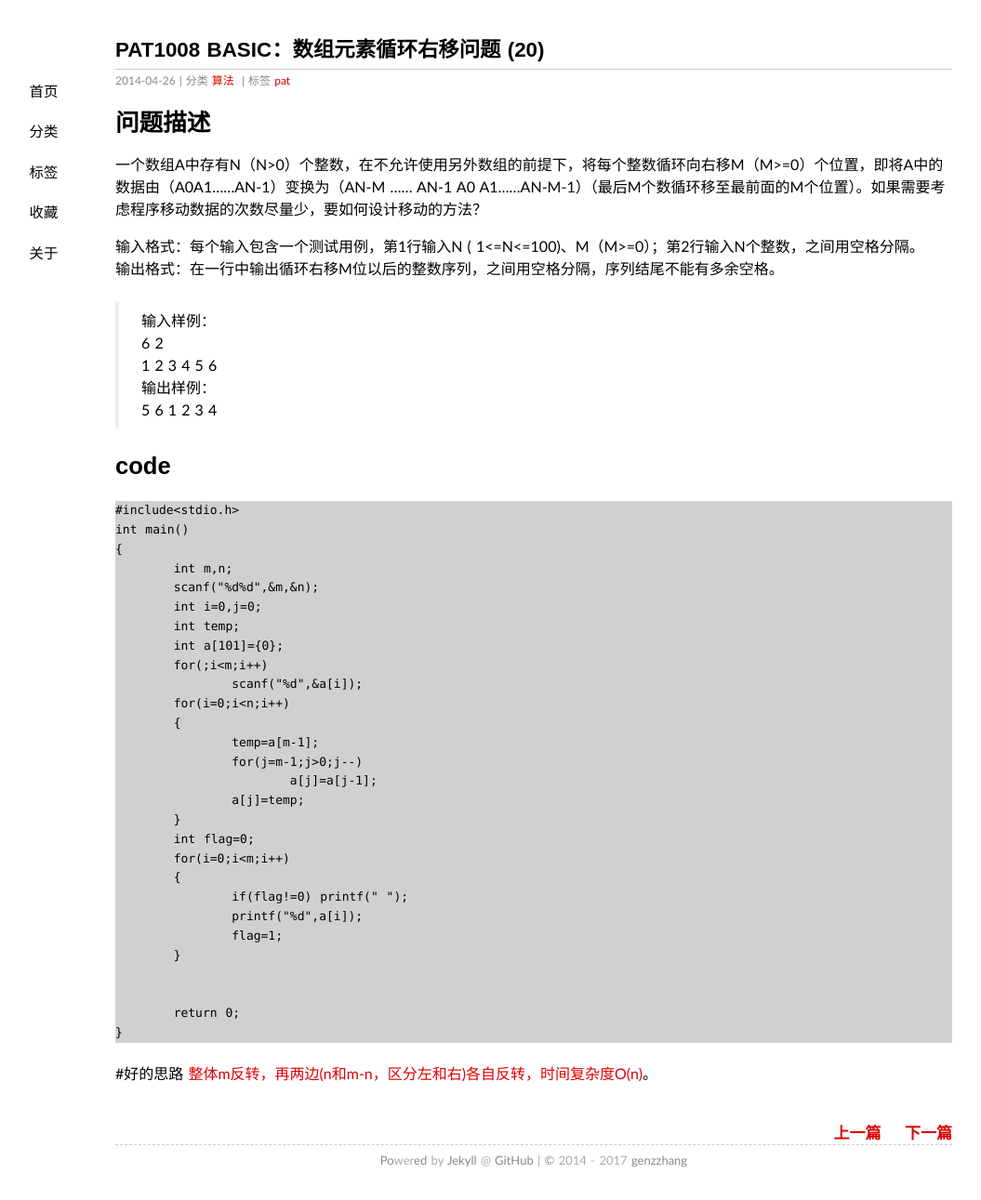
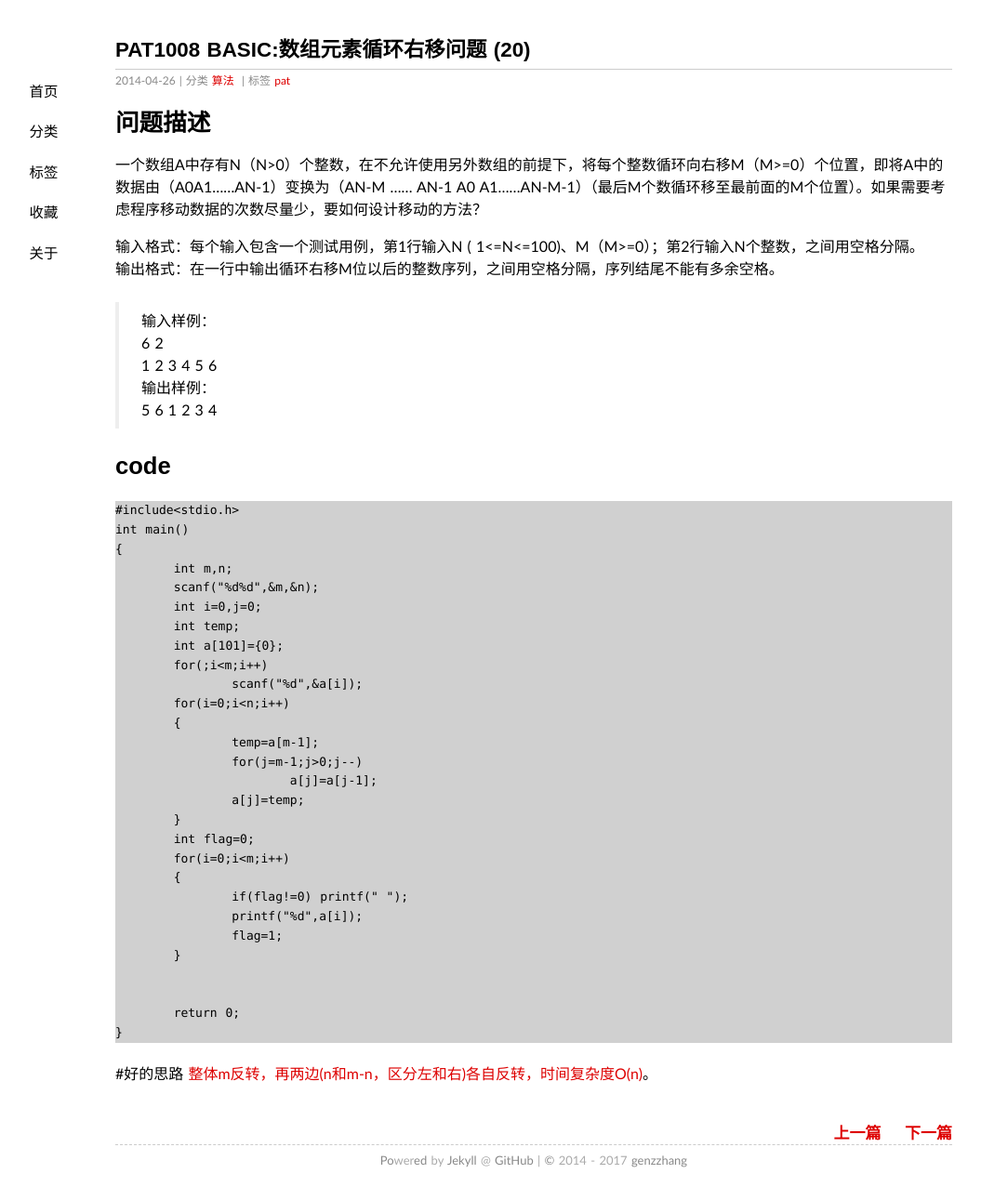
Before and after one commit to genzzhang/genzzhang.github.io, a Jekyll site: the page built from _posts/2014-04-26-pat-1008-basic-数组元素循环右移问题.md, in a window 1280 px wide. Shown: the whole page at 93% size, without its empty margins (66-1121 px from the left). Built offline with Jekyll 4.4.1, drawn with Linux system fonts in a browser that asks for light colours; some web fonts are replaced.

```diff
--- a/_posts/2014-04-26-pat-1008-basic-数组元素循环右移问题.md
+++ b/_posts/2014-04-26-pat-1008-basic-数组元素循环右移问题.md
@@ -1,6 +1,6 @@
 ---
 layout: post
-title: PAT1008 BASIC：数组元素循环右移问题 (20)
+title: PAT1008 BASIC:数组元素循环右移问题 (20)
 date: 2014-04-26 21:32
 categories: 算法
 tags: pat
```
